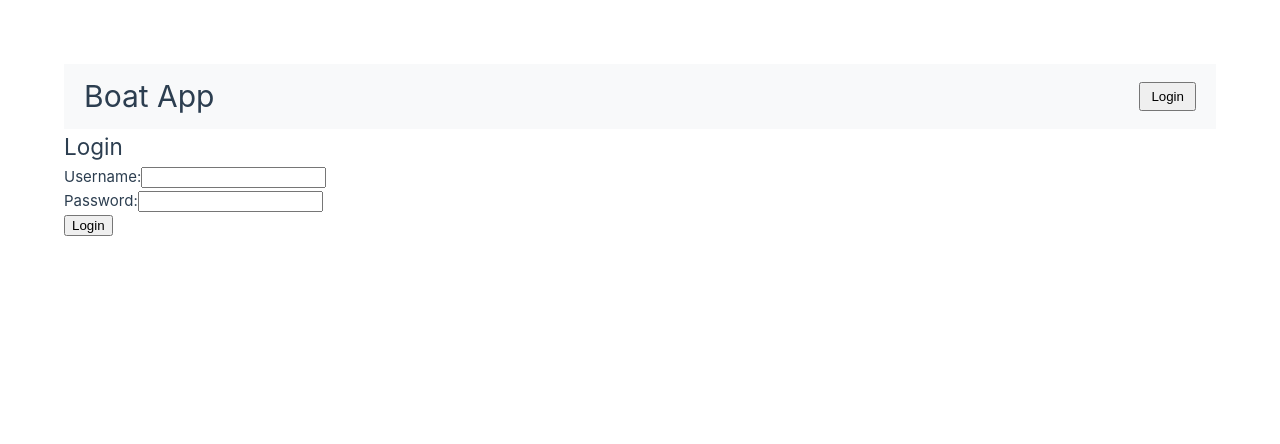
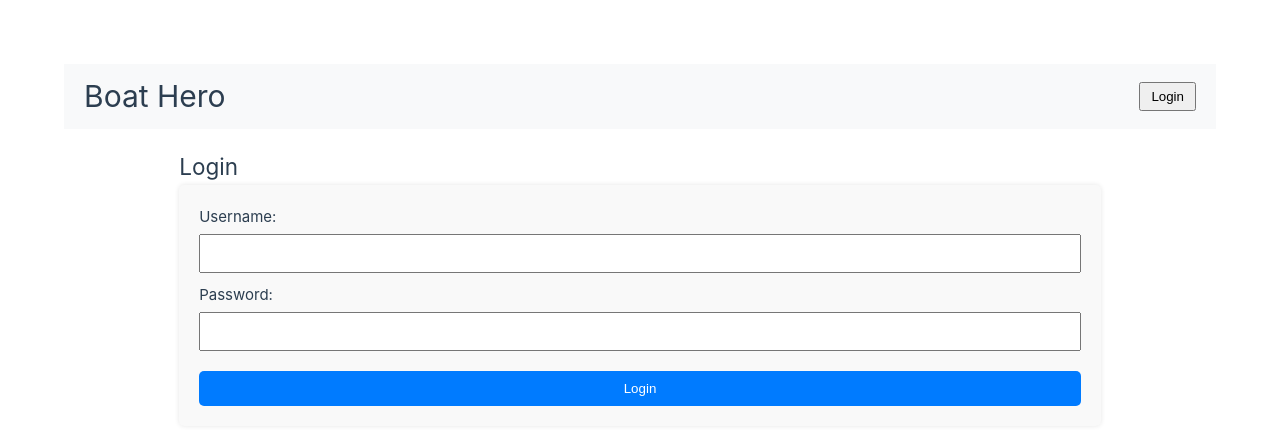
Before and after one commit to SoenkeSobott/boat-hero, a Vue app: page / in a window 1280 px wide. Shown: the top 444 px of the page. Built offline with nearby package versions, Linux system fonts and the light colour scheme.

Commit message:
Refactoring Login

```diff
--- a/src/components/Header.vue
+++ b/src/components/Header.vue
@@ -1,6 +1,6 @@
 <template>
   <header class="header">
-    <h1 class="title">Boat App</h1>
+    <h1 class="title">Boat Hero</h1>
     <div class="auth-section">
       <button v-if="!isAuthenticated" @click="goToLogin" class="auth-button">
         Login
--- a/src/components/Login.vue
+++ b/src/components/Login.vue
@@ -1,16 +1,26 @@
 <template>
-  <div>
+  <div class="container">
     <h2>Login</h2>
-    <form @submit.prevent="login">
-      <div>
+    <form @submit.prevent="login" class="login-form">
+      <div class="input-group">
         <label>Username:</label>
-        <input v-model="credentials.username" type="text" required />
+        <input
+          v-model="credentials.username"
+          type="text"
+          required
+          class="input-field"
+        />
       </div>
-      <div>
+      <div class="input-group">
         <label>Password:</label>
-        <input v-model="credentials.password" type="password" required />
+        <input
+          v-model="credentials.password"
+          type="password"
+          required
+          class="input-field"
+        />
       </div>
-      <button type="submit">Login</button>
+      <button type="submit" class="submit-button">Login</button>
     </form>
   </div>
 </template>
@@ -47,3 +57,41 @@ export default {
   },
 };
 </script>
+
+<style scoped>
+.container {
+  width: 80%;
+  margin: auto;
+  padding-top: 20px;
+}
+
+.login-form {
+  background-color: #f9f9f9;
+  padding: 20px;
+  margin-bottom: 20px;
+  border-radius: 5px;
+  box-shadow: 0px 0px 5px rgba(0, 0, 0, 0.1);
+}
+
+.input-group {
+  margin-bottom: 10px;
+}
+
+.input-field {
+  margin-top: 5px;
+  padding: 10px;
+  width: 100%;
+  box-sizing: border-box;
+}
+
+.submit-button {
+  background-color: #007bff;
+  color: white;
+  border: none;
+  padding: 10px 20px;
+  border-radius: 5px;
+  cursor: pointer;
+  width: 100%;
+  margin-top: 10px;
+}
+</style>
```
Also changed, not shown: src/router.js (+4 -4 lines).
